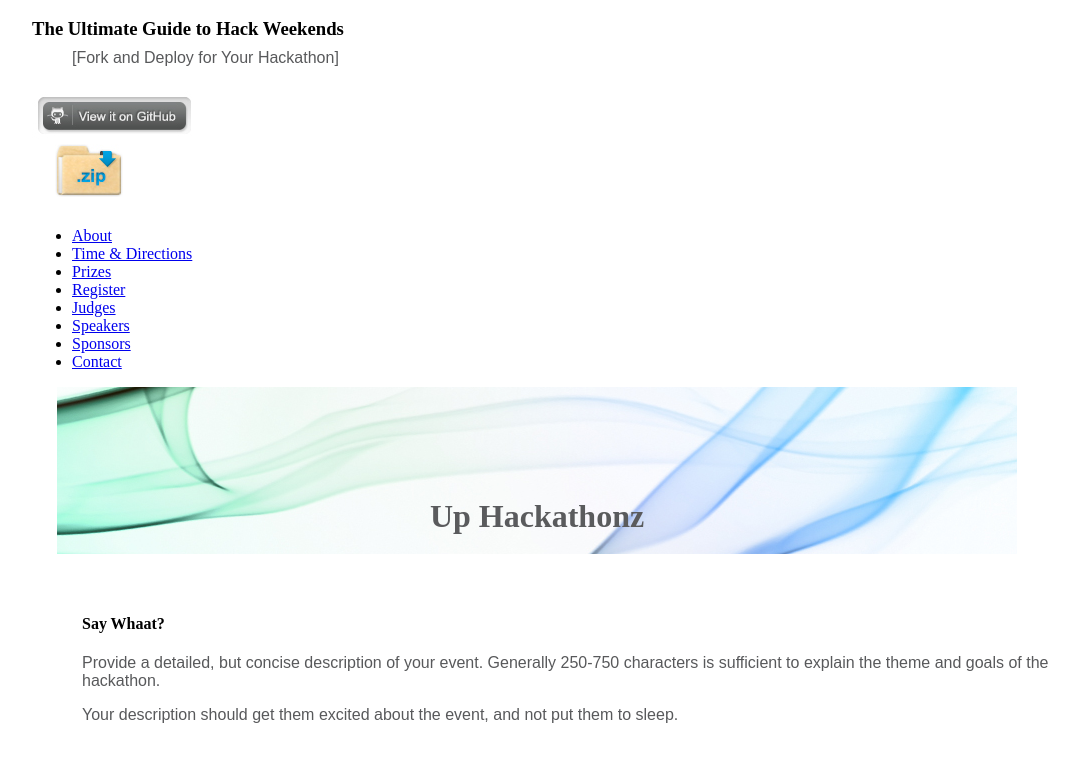
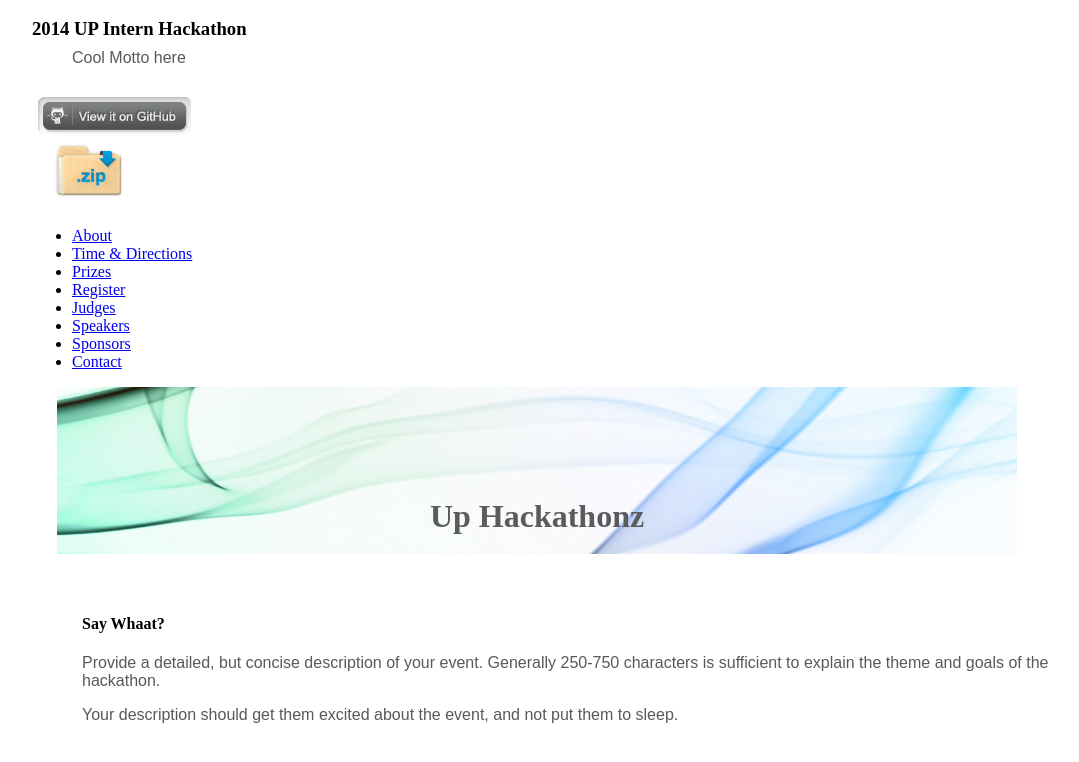
Before and after one commit to wvjb/uphackathon, a Jekyll site: the page built from index.html, in a window 1280 px wide and 900 px high, cut to the strip 0-771 px from the top of the window. Shown: the top 762 px of the strip, without its empty margins (176-1255 px from the left). Built offline with Jekyll 4.4.1, drawn with Linux system fonts in a browser that asks for light colours.

Commit message:
Update index.html

```diff
--- a/index.html
+++ b/index.html
@@ -8,8 +8,8 @@ title: Hack Weekends
 
     <div class="row">
         <div class="span7">
-            <h3>The Ultimate Guide to Hack Weekends</h3>
-            <p style="padding-left: 40px; margin-top: -10px;">[Fork and Deploy for Your Hackathon]</p>
+            <h3>2014 UP Intern Hackathon</h3>
+            <p style="padding-left: 40px; margin-top: -10px;">Cool Motto here</p>
         </div>
         <div class="span2">
            <a href="https://github.com/kinlane/hack-weekends-guide/tree/gh-pages" target="_blank">
```
